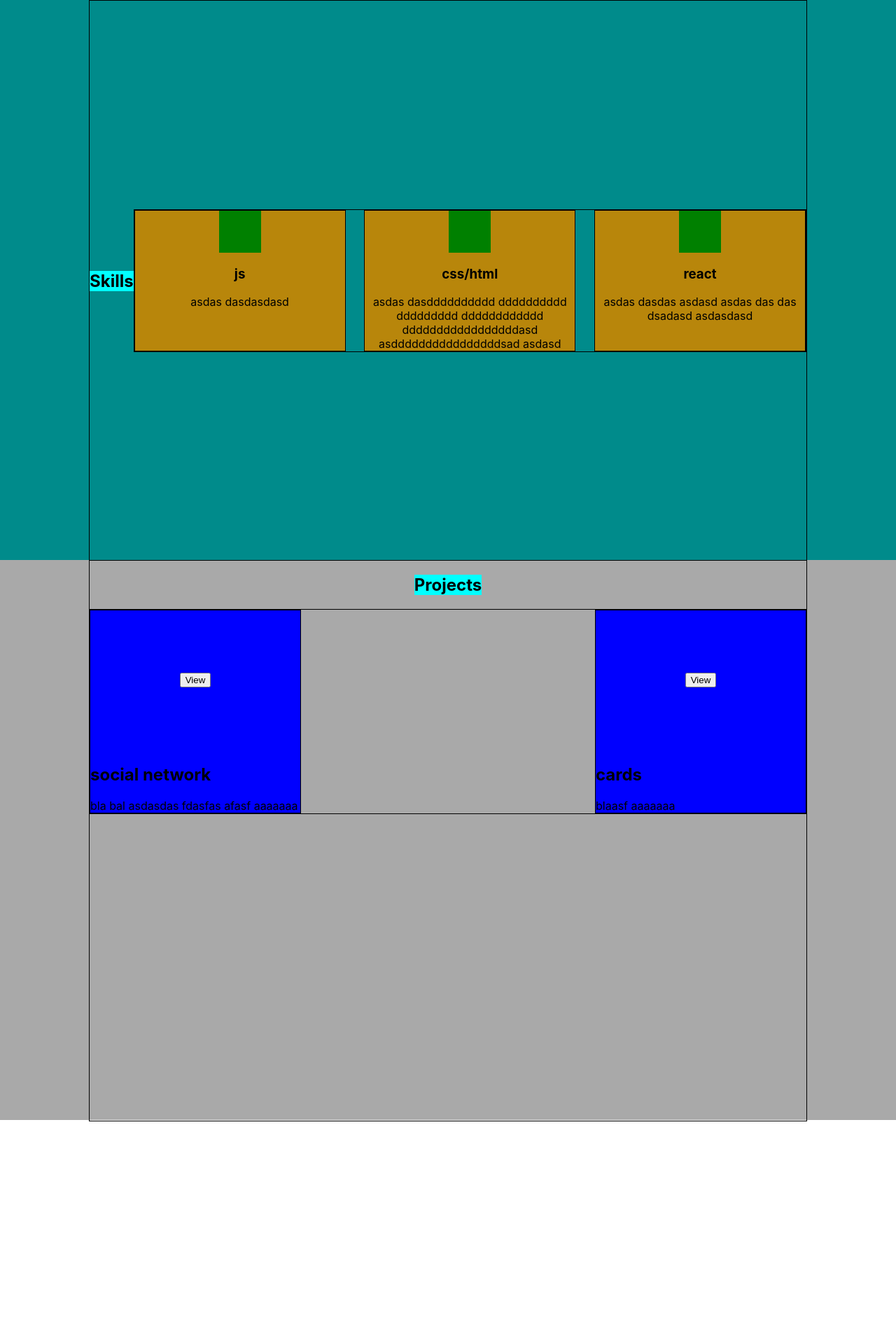
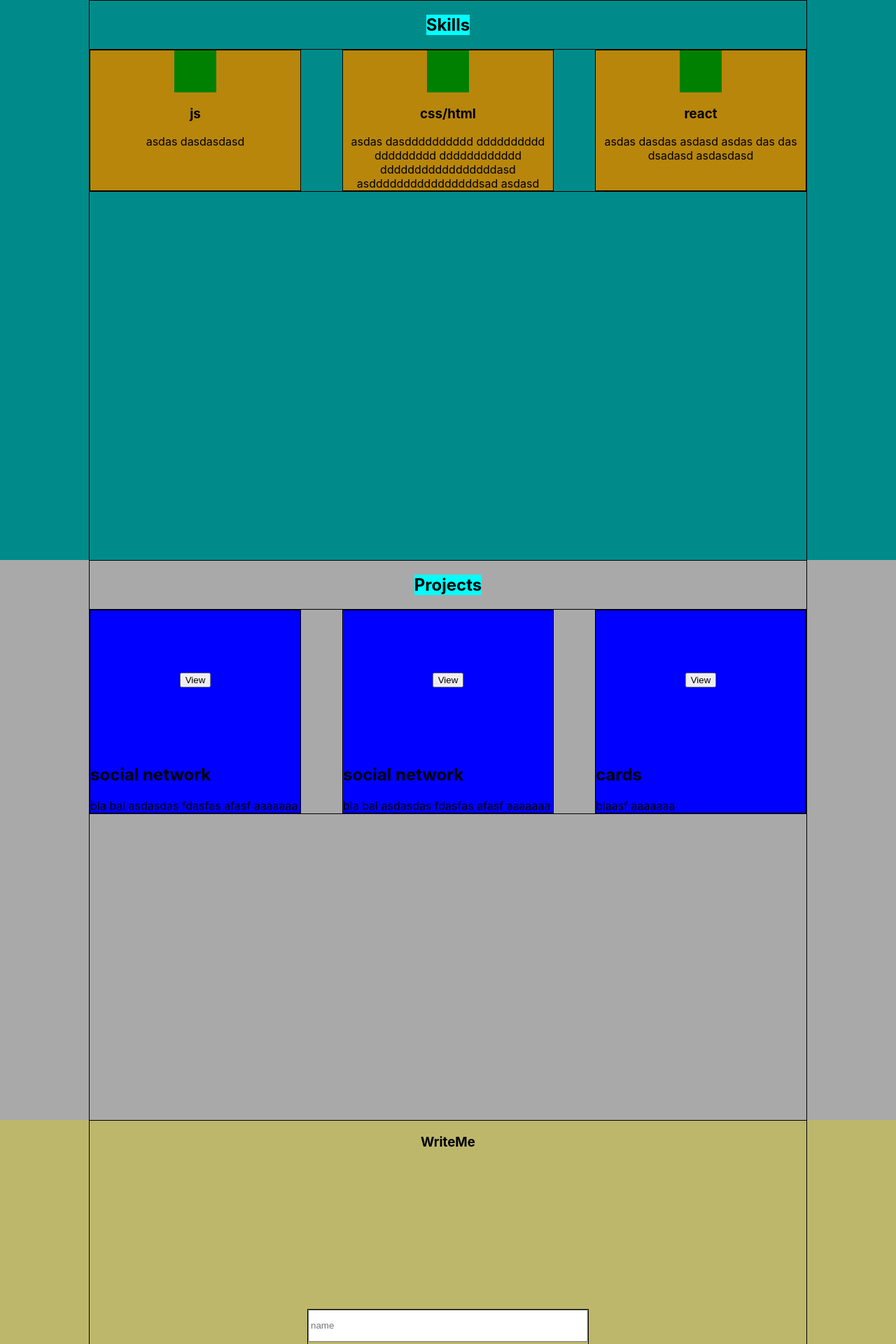
Before and after one commit to mr-Freeman-S/portfolio, a React (Create React App) app: page / in a window 1280 px wide. Shown: the part 880-2800 px from the top of the page at 70% size. Before the commit the page ends 2482 px from the top, so only its background shows below. Built offline with nearby package versions, Linux system fonts and the light colour scheme.

Commit message:
refactoring add contactMe form

```diff
--- a/src/App.js
+++ b/src/App.js
@@ -3,6 +3,7 @@ import Header from "./components/Header/Header";
 import AboutMe from "./components/aboutMe/AboutMe";
 import Skills from "./components/skills/Skills";
 import MyProjects from "./components/myProjects/MyProjects";
+import ContactForm from "./components/ContactForm/ContactForm";
 
 function App() {
     return (
@@ -11,6 +12,7 @@ function App() {
             <AboutMe/>
             <Skills/>
             <MyProjects/>
+            <ContactForm/>
         </div>
     );
 }
--- /dev/null
+++ b/src/components/ContactForm/ContactForm.js
@@ -0,0 +1,21 @@
+import React from 'react';
+import style from './ContactForm.module.css'
+import styleContainer from './../../common/styles/Container.module.css'
+
+const ContactForm = () => {
+    return (
+        <div className={style.wrapper}>
+            <div className={`${styleContainer.wrapper} ${style.formWrapper}`}>
+                <h3>WriteMe</h3>
+                <form className={style.form}>
+                    <input className={style.name} type="text" placeholder="name"/>
+                    <input className={style.email} type="text" placeholder="theme"/>
+                    <textarea className={style.message} name="write here"/>
+                </form>
+                <button>send</button>
+            </div>
+        </div>
+    );
+};
+
+export default ContactForm;
--- /dev/null
+++ b/src/components/ContactForm/ContactForm.module.css
@@ -0,0 +1,28 @@
+.wrapper {
+    height: 100vh;
+    background-color: darkkhaki;
+}
+
+.formWrapper {
+    flex-direction: column;
+}
+
+.form {
+    flex-direction: column;
+    display: flex;
+    border: 1px solid;
+    height: 300px;
+    justify-content: space-between;
+    width: 400px;
+}
+
+.name {
+height: 40px;
+}
+.email {
+    height: 40px;
+}
+.message {
+    height: 120px;
+
+}
--- a/src/components/myProjects/MyProjects.jsx
+++ b/src/components/myProjects/MyProjects.jsx
@@ -11,6 +11,7 @@ const MyProjects = () => {
                 <h2 className={styleTitle.title}>Projects</h2>
                 <div className={style.projectWrapper}>
                     <Project img={'img1'} projectName={'social network'} shortDescription={'bla bal asdasdas fdasfas afasf aaaaaaa'}/>
+                    <Project img={'img1'} projectName={'social network'} shortDescription={'bla bal asdasdas fdasfas afasf aaaaaaa'}/>
                     <Project img={'img1'} projectName={'cards'} shortDescription={'blaasf aaaaaaa'}/>
                 </div>
             </div>
--- a/src/components/skills/Skills.module.css
+++ b/src/components/skills/Skills.module.css
@@ -2,7 +2,10 @@
     height: 100vh;
     background-color: darkcyan;
 }
-
+.container {
+    flex-direction: column;
+    justify-content: flex-start;
+}
 .skills {
     border: 1px solid;
     width: 100%;
```
